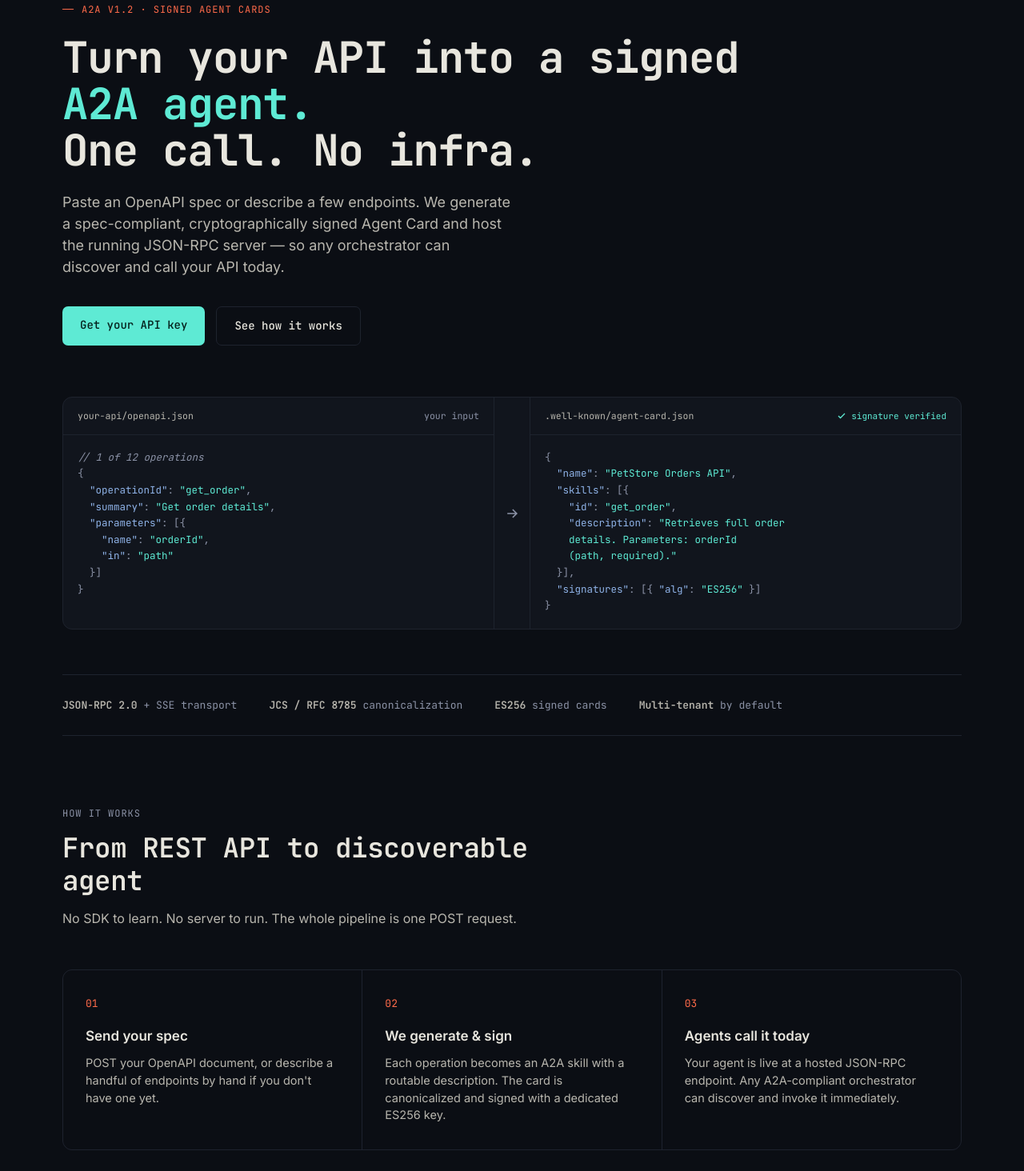
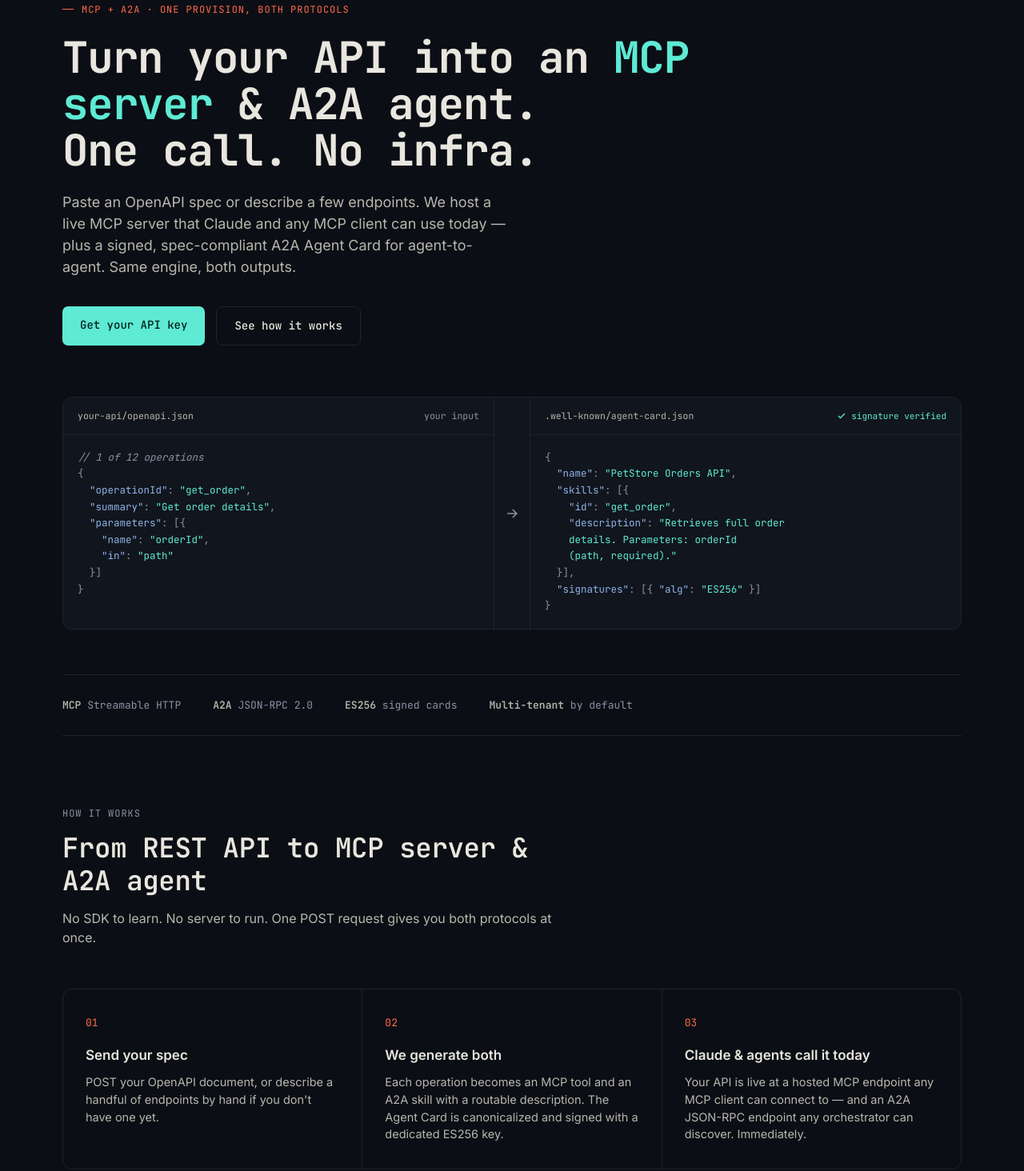
Before and after one commit to Raphaelattl0/agentcard, a plain HTML site: page site/index.html in a window 1280 px wide. Shown: the part 168-1632 px from the top of the page at 80% size. Drawn offline with Linux system fonts and the light colour scheme.

Commit message:
Reposition landing for MCP + A2A and serve it at /
- Reframe hero, steps, trust strip, pricing, footer around dual MCP+A2A output
- Mount the marketing page at GET / (was unrouted, returned 404 in prod)

Co-Authored-By: Claude Opus 4.8 <noreply@anthropic.com>

```diff
--- a/site/index.html
+++ b/site/index.html
@@ -3,7 +3,7 @@
 <head>
 <meta charset="UTF-8">
 <meta name="viewport" content="width=device-width, initial-scale=1.0">
-<title>AgentCard.dev — Ship a signed A2A agent in one call</title>
+<title>AgentCard.dev — Turn your API into an MCP server & A2A agent in one call</title>
 <link rel="preconnect" href="https://fonts.googleapis.com">
 <link href="https://fonts.googleapis.com/css2?family=JetBrains+Mono:wght@400;500;600;700&family=Inter:wght@400;500;600;700&display=swap" rel="stylesheet">
 <style>
@@ -252,9 +252,9 @@
   </nav>
 
   <section class="hero">
-    <div class="eyebrow">A2A v1.2 · signed agent cards</div>
-    <h1>Turn your API into a signed <span class="accent">A2A agent.</span><br>One call. No infra.</h1>
-    <p class="hero-sub">Paste an OpenAPI spec or describe a few endpoints. We generate a spec-compliant, cryptographically signed Agent Card and host the running JSON-RPC server — so any orchestrator can discover and call your API today.</p>
+    <div class="eyebrow">MCP + A2A · one provision, both protocols</div>
+    <h1>Turn your API into an <span class="accent">MCP server</span> & A2A agent.<br>One call. No infra.</h1>
+    <p class="hero-sub">Paste an OpenAPI spec or describe a few endpoints. We host a live MCP server that Claude and any MCP client can use today — plus a signed, spec-compliant A2A Agent Card for agent-to-agent. Same engine, both outputs.</p>
     <div class="hero-ctas">
       <a href="#signup" class="btn btn-primary">Get your API key</a>
       <a href="#how" class="btn btn-ghost">See how it works</a>
@@ -300,8 +300,8 @@
   </section>
 
   <div class="trust-strip">
-    <span><strong>JSON-RPC 2.0</strong> + SSE transport</span>
-    <span><strong>JCS / RFC 8785</strong> canonicalization</span>
+    <span><strong>MCP</strong> Streamable HTTP</span>
+    <span><strong>A2A</strong> JSON-RPC 2.0</span>
     <span><strong>ES256</strong> signed cards</span>
     <span><strong>Multi-tenant</strong> by default</span>
   </div>
@@ -309,8 +309,8 @@
   <section id="how">
     <div class="section-head">
       <div class="section-eyebrow">How it works</div>
-      <h2>From REST API to discoverable agent</h2>
-      <p class="section-sub">No SDK to learn. No server to run. The whole pipeline is one POST request.</p>
+      <h2>From REST API to MCP server &amp; A2A agent</h2>
+      <p class="section-sub">No SDK to learn. No server to run. One POST request gives you both protocols at once.</p>
     </div>
     <div class="steps">
       <div class="step">
@@ -320,13 +320,13 @@
       </div>
       <div class="step">
         <div class="step-num">02</div>
-        <h3>We generate &amp; sign</h3>
-        <p>Each operation becomes an A2A skill with a routable description. The card is canonicalized and signed with a dedicated ES256 key.</p>
+        <h3>We generate both</h3>
+        <p>Each operation becomes an MCP tool and an A2A skill with a routable description. The Agent Card is canonicalized and signed with a dedicated ES256 key.</p>
       </div>
       <div class="step">
         <div class="step-num">03</div>
-        <h3>Agents call it today</h3>
-        <p>Your agent is live at a hosted JSON-RPC endpoint. Any A2A-compliant orchestrator can discover and invoke it immediately.</p>
+        <h3>Claude &amp; agents call it today</h3>
+        <p>Your API is live at a hosted MCP endpoint any MCP client can connect to — and an A2A JSON-RPC endpoint any orchestrator can discover. Immediately.</p>
       </div>
     </div>
   </section>
@@ -372,8 +372,8 @@
         <div class="price-amount">$0<span>/mo</span></div>
         <p class="price-desc">For testing your wrapper before going live.</p>
         <ul class="price-features">
-          <li><svg viewBox="0 0 24 24" fill="none" stroke="currentColor" stroke-width="2.5"><path d="M20 6L9 17l-5-5"/></svg>1 agent, 500 calls/mo</li>
-          <li><svg viewBox="0 0 24 24" fill="none" stroke="currentColor" stroke-width="2.5"><path d="M20 6L9 17l-5-5"/></svg>Signed Agent Card</li>
+          <li><svg viewBox="0 0 24 24" fill="none" stroke="currentColor" stroke-width="2.5"><path d="M20 6L9 17l-5-5"/></svg>1 API, 500 calls/mo</li>
+          <li><svg viewBox="0 0 24 24" fill="none" stroke="currentColor" stroke-width="2.5"><path d="M20 6L9 17l-5-5"/></svg>MCP server + signed A2A card</li>
           <li><svg viewBox="0 0 24 24" fill="none" stroke="currentColor" stroke-width="2.5"><path d="M20 6L9 17l-5-5"/></svg>Shared infrastructure</li>
         </ul>
         <a href="#signup" class="btn btn-ghost price-cta">Start free</a>
@@ -426,6 +426,7 @@
     <div class="foot-links">
       <a href="#how">How it works</a>
       <a href="#pricing">Pricing</a>
+      <a href="https://modelcontextprotocol.io" target="_blank">MCP spec</a>
       <a href="https://a2a-protocol.org" target="_blank">A2A spec</a>
     </div>
   </footer>
```
Also changed, not shown: 1 other file.
